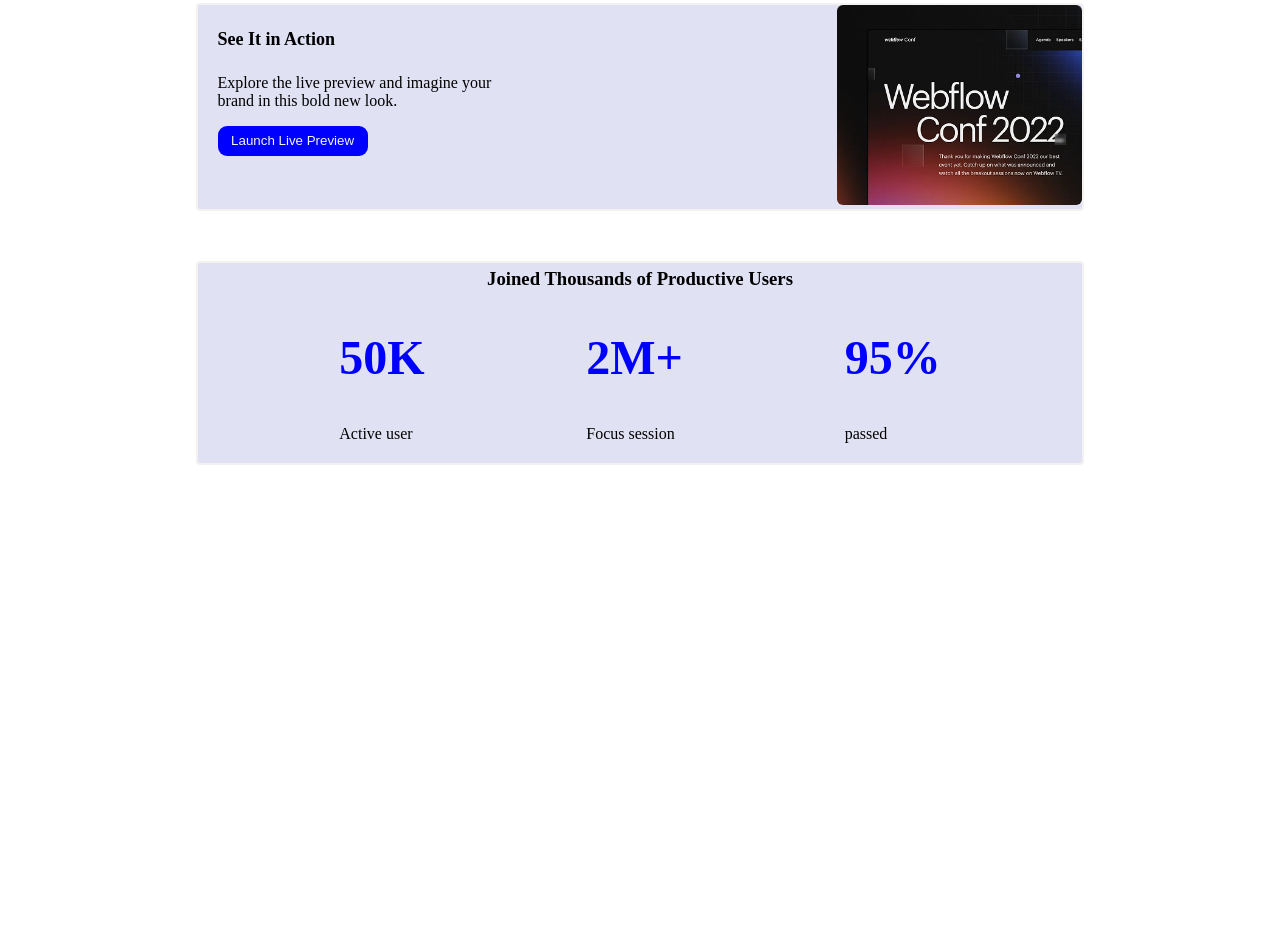
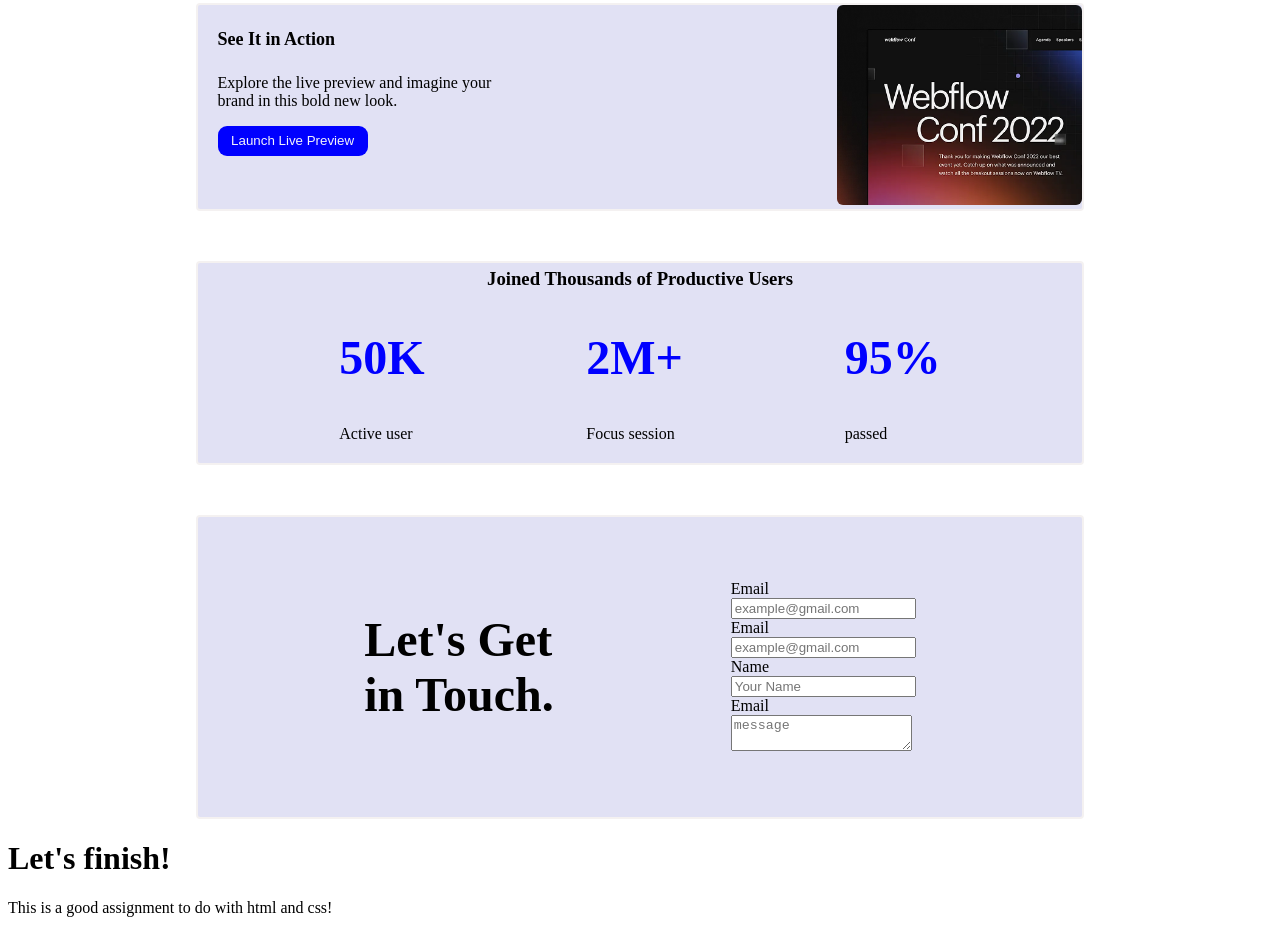
Before and after one commit to esha8di/PH-first-assignment, a plain HTML site: page index.html in a window 1280 px wide. Shown: the part 459-1392 px from the top of the page. Before the commit the page ends 932 px from the top, so only its background shows below. Drawn offline with Linux system fonts and the light colour scheme.

Commit message:
5th commit

```diff
--- a/index.html
+++ b/index.html
@@ -70,6 +70,20 @@
 
         </section>
         <section class="sec3">
+            <div class="left3"><h1>Let's Get in Touch.</h1></div>
+            <div class="right3">
+                <label for="femail">Email</label><br>
+                <input type="email" id="femail" placeholder="example@gmail.com"><br>
+
+                <label for="femail">Email</label><br>
+                <input type="email" id="femail" placeholder="example@gmail.com"><br>
+
+                <label for="fname">Name</label><br>
+                <input type="text" id="fname" placeholder="Your Name"><br>
+
+                <label for="message">Email</label><br>
+                <textarea id="message" name="message" placeholder="message"></textarea><br>
+            </div>
 
         </section>
         <section class="sec4">
@@ -86,6 +100,12 @@
     </main>
 
     <footer>
+        <div><h1>Let's finish!</h1></div>
+        <div>
+            <p>This is a good assignment to do with html and css!</p>
+
+        </div>
+
 
     </footer>
 
--- a/style.css
+++ b/style.css
@@ -185,3 +185,37 @@ nav ul li a{
     font-size: 3rem;
     color: blue;
 }
+
+.sec3{
+
+    display:flex;
+    width: 70%;
+
+    /* margin-top:100px;
+    margin-left: 50px; */
+
+    height: 300px;
+
+    margin:0 auto;
+    margin-top: 50px;
+
+    border:2px solid rgb(244, 241, 241);
+    border-radius: 4px;
+
+    justify-content: space-evenly;
+
+
+    background-color: rgb(225, 225, 244);
+    align-items: center;
+
+}
+
+.left3{
+    width:200px;
+    font-weight: bold;
+    font-size: 2rem;
+}
+
+.right3{
+    /* height: 350px; */
+}
```
